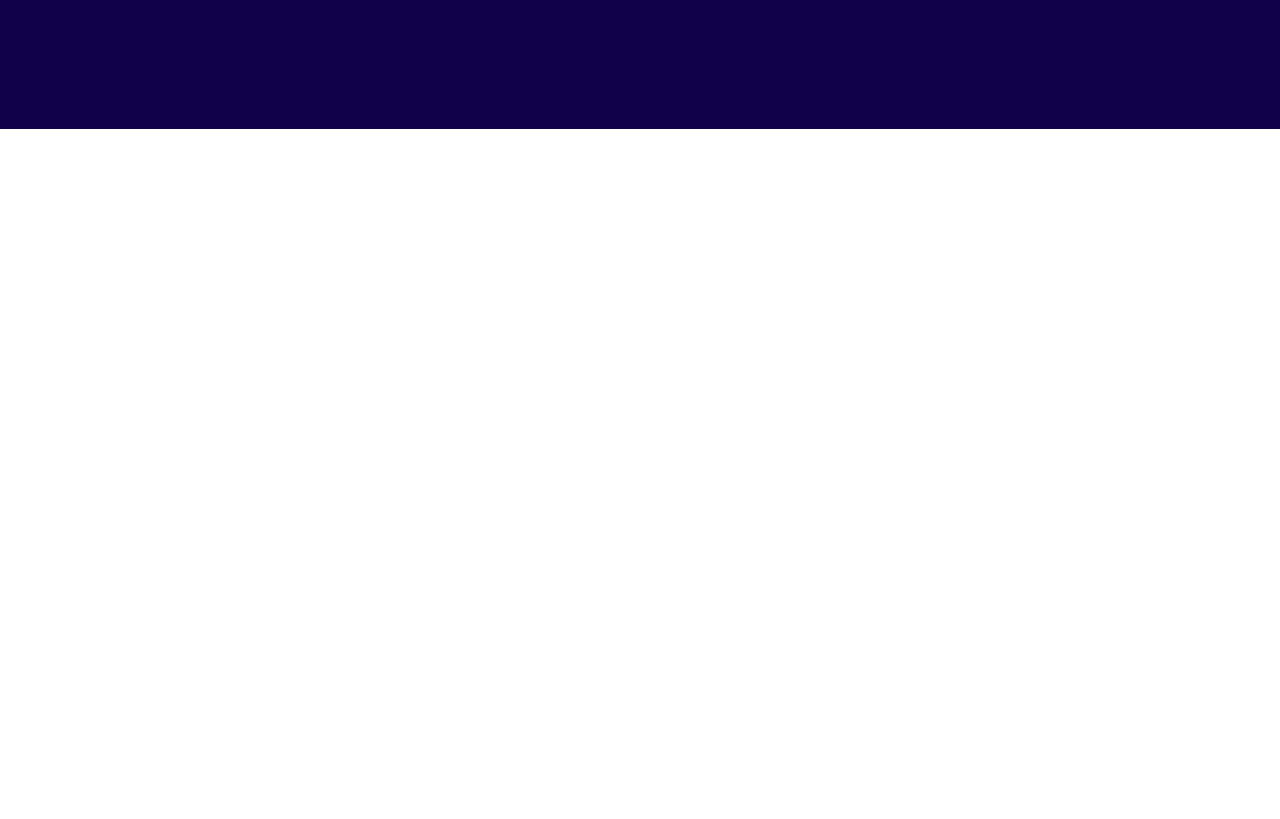
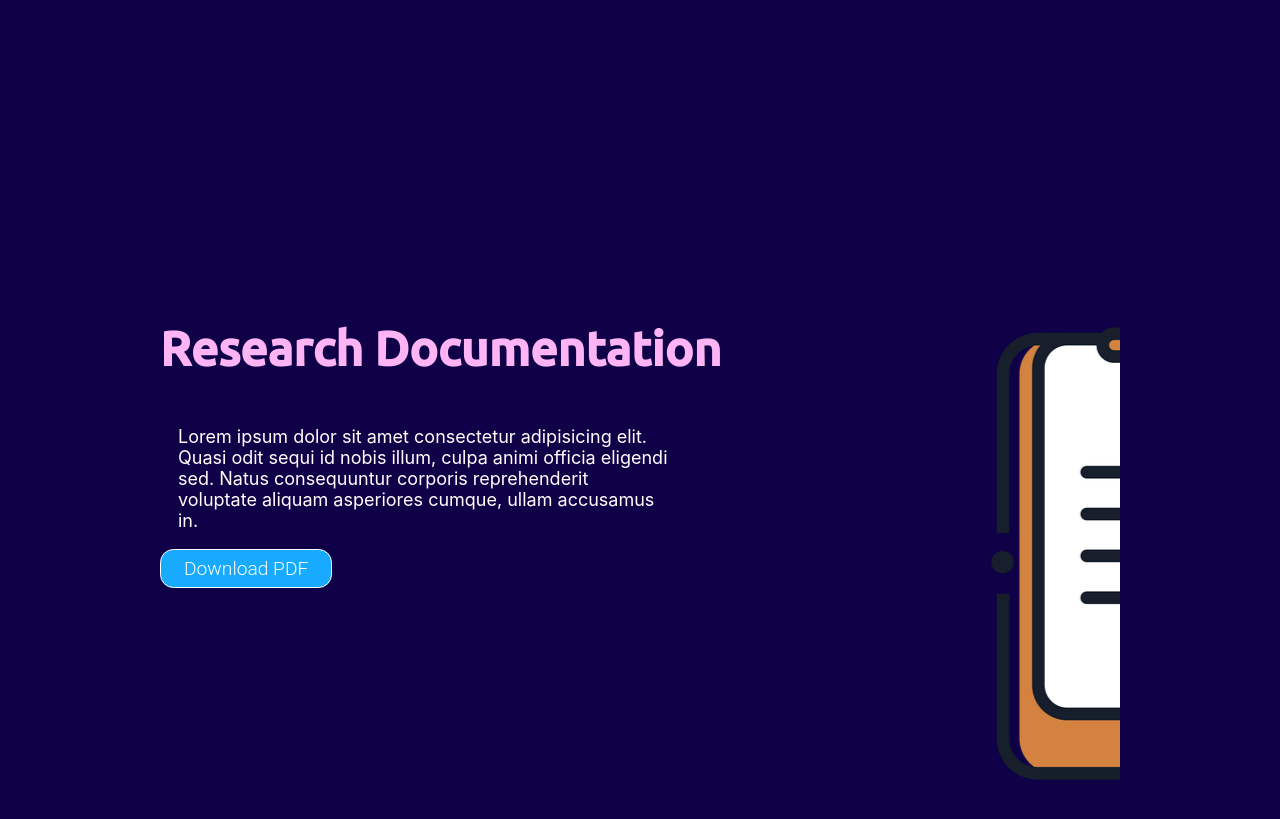
Before and after one commit to wabdeali/final-project-frontend, a Next.js app: page /downloads in a window 1280 px wide. Shown: the part 3220-4039 px from the top of the page. Before the commit the page ends 3349 px from the top, so only its background shows below. Built offline with nearby package versions, Linux system fonts and the light colour scheme; a web font is replaced by a local one.

Commit message:
done i guess

```diff
--- a/pages/downloads.jsx
+++ b/pages/downloads.jsx
@@ -47,6 +47,18 @@ function downloads() {
 
                 <h1 className={styles.h11} style={{color:"#66CDAA;"}}>Research Documentation</h1>
                 <p className={styles.p11}>Lorem ipsum dolor sit amet consectetur adipisicing elit. Quasi odit sequi id nobis illum, culpa animi officia eligendi sed. Natus consequuntur corporis reprehenderit voluptate aliquam asperiores cumque, ullam accusamus in.</p>
+                <button className={styles.button}> <a href='/pdf/setup'target="_blank">Download PDF</a></button>
+                </div>
+                <div className={styles.websiteimg1111}></div>
+
+
+            </div>
+
+            <div className={styles.website4}>
+            <div className={styles.a}>
+
+                <h1 className={styles.h11} style={{color:"#66CDAA;"}}>Research Documentation</h1>
+                <p className={styles.p11}>Lorem ipsum dolor sit amet consectetur adipisicing elit. Quasi odit sequi id nobis illum, culpa animi officia eligendi sed. Natus consequuntur corporis reprehenderit voluptate aliquam asperiores cumque, ullam accusamus in.</p>
                 <button className={styles.button}> <a href='/'target="_blank">Download PDF</a></button>
                 </div>
                 <div className={styles.websiteimg1111}></div>
--- a/pages/exercise.js
+++ b/pages/exercise.js
@@ -36,7 +36,7 @@ function index() {
               </a>
 
               <a
-                href="/exercise/bruteforce"
+                href="/pdf/setup"
                 className={styles.card}
               >
                 <h3> Setup Manual &rarr;</h3>
```
Also changed, not shown: pages/pdf/setup.js (added, +14 -0 lines), 1 other file (tests, documents, lock files or other folders).
